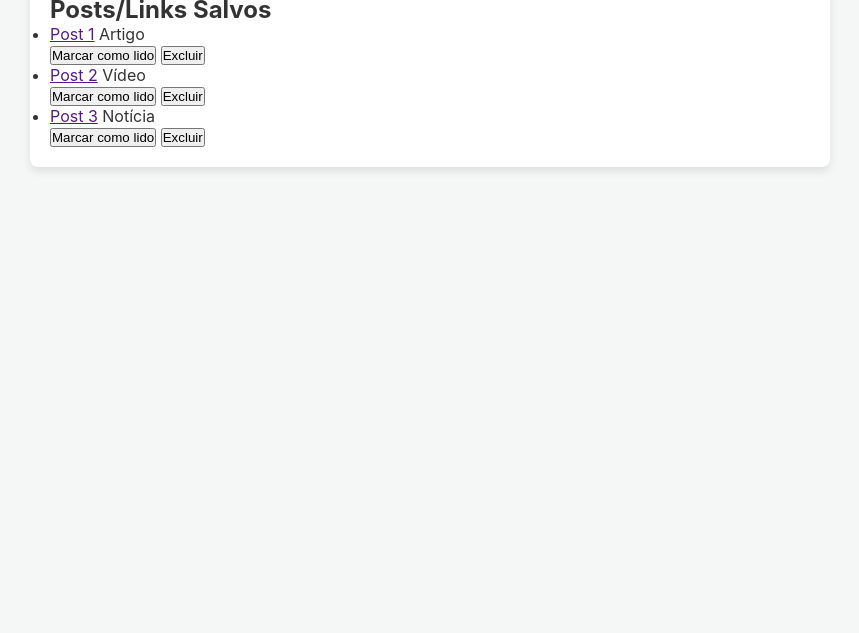
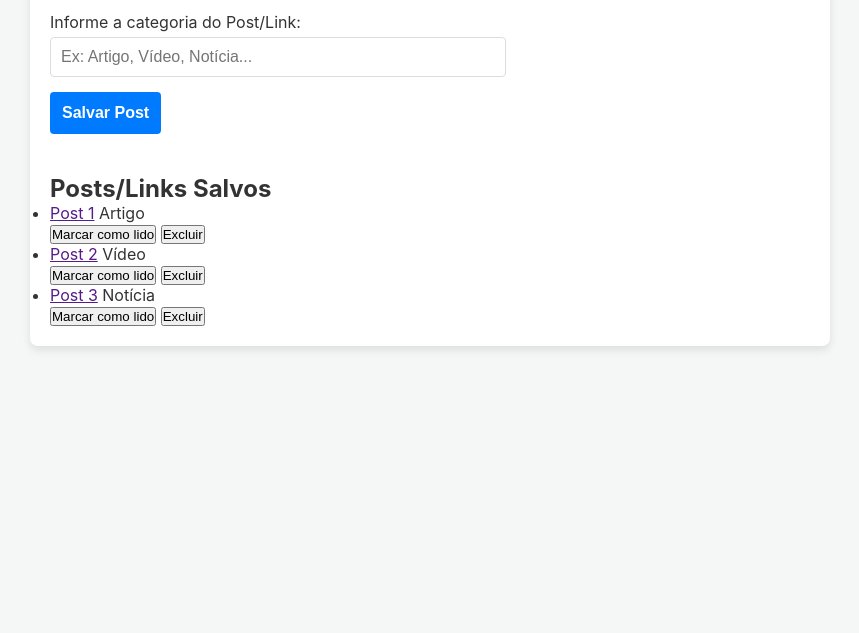
Before and after one commit to klebermkardel/postbox, a plain HTML site: page index.html in a window 1280 px wide. Shown: the part 167-800 px from the top of the page, without its empty margins (210-1069 px from the left). Drawn offline with Linux system fonts and the light colour scheme.

Commit message:
chore: Estiliza formulário

```diff
--- a/CSS/style.css
+++ b/CSS/style.css
@@ -22,3 +22,45 @@ main {
     border-radius: 8px;
     box-shadow: 0 4px 8px rgba(0, 0, 0, 0.1);
 }
+
+/* Formulário */
+
+.form-section {
+    margin-bottom: 40px;
+}
+
+.form-section form {
+    display: flex;
+    flex-direction: column;
+    gap: 15px;
+}
+
+.url-field, .category-field {
+    display: flex;
+    flex-direction: column;
+    gap: 5px;
+}
+
+input[type="url"], input[type="text"] {
+    width: 60%;
+    padding: 10px;
+    border: 1px solid #ddd;
+    border-radius: 4px;
+    font-size: 16px;
+}
+
+#save-button {
+    padding: 12px;
+    border: none;
+    background-color: #007bff;
+    color: #fff;
+    font-size: 16px;
+    font-weight: bold;
+    border-radius: 4px;
+    cursor: pointer;
+    transition: background-color 0.2s;
+}
+
+#save-button:hover {
+    background-color: #0056b3;
+}
```
